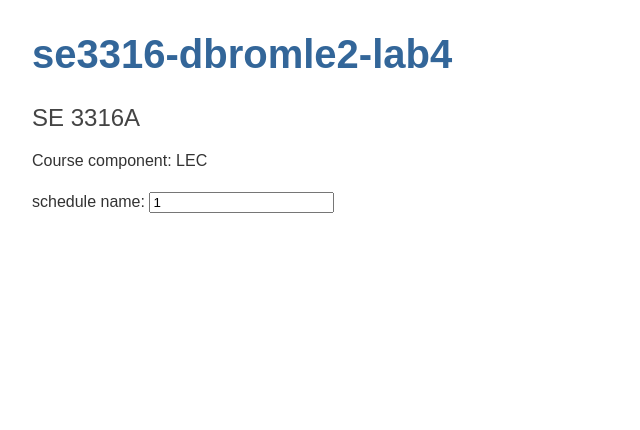
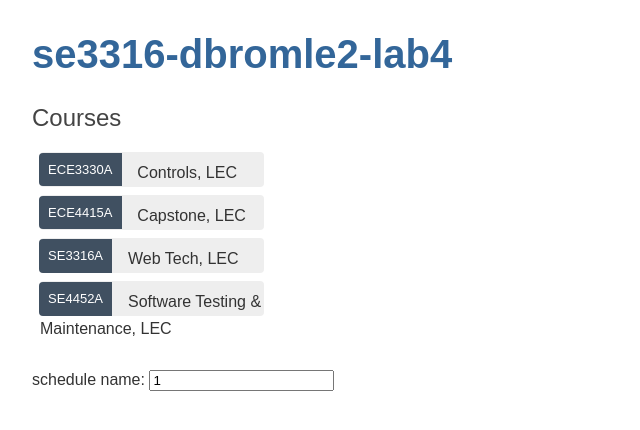
Before and after one commit to dbromle2/se3316-dbromle2-lab4, an Angular app in the folder lab4/: page / in a window 1280 px wide. Shown: the top 430 px of the page, without its empty margins (0-640 px from the left). Built offline with nearby package versions, Linux system fonts and the light colour scheme.

Commit message:
Angular tutorial step 2 completed & implemented for lab

```diff
--- a/lab4/src/app/course.ts
+++ b/lab4/src/app/course.ts
@@ -1,5 +1,6 @@
 export interface Course {
     subject: string;
     catalog_nbr: string;
+    name: string;
     component: string;
 }
--- a/lab4/src/app/courses/courses.component.css
+++ b/lab4/src/app/courses/courses.component.css
@@ -0,0 +1,44 @@
+/* HeroesComponent's private CSS styles */
+.courses {
+    margin: 0 0 2em 0;
+    list-style-type: none;
+    padding: 0;
+    width: 15em;
+  }
+  .courses li {
+    cursor: pointer;
+    position: relative;
+    left: 0;
+    background-color: #EEE;
+    margin: .5em;
+    padding: .3em 0;
+    height: 1.6em;
+    border-radius: 4px;
+  }
+  .courses li:hover {
+    color: #607D8B;
+    background-color: #DDD;
+    left: .1em;
+  }
+  .courses li.selected {
+    background-color: #CFD8DC;
+    color: white;
+  }
+  .courses li.selected:hover {
+    background-color: #BBD8DC;
+    color: white;
+  }
+  .courses .id {
+    display: inline-block;
+    font-size: small;
+    color: white;
+    padding: 0.8em 0.7em 0 0.7em;
+    background-color:#405061;
+    line-height: 1em;
+    position: relative;
+    left: -1px;
+    top: -4px;
+    height: 1.8em;
+    margin-right: .8em;
+    border-radius: 4px 0 0 4px;
+  }
--- a/lab4/src/app/courses/courses.component.html
+++ b/lab4/src/app/courses/courses.component.html
@@ -1,2 +1,23 @@
-<h2>{{course.subject}} {{course.catalog_nbr}}</h2>
-<div><span>Course component: </span>{{course.component}}</div>
+<h2>Courses</h2>
+<ul class="courses">
+    <li *ngFor="let course of courses"
+        [class.selected]="course === selectedCourse"
+        (click)="onSelect(course)">
+        <span class="id">{{course.subject}}{{course.catalog_nbr}}</span> {{course.name}}, {{course.component}}
+    </li>
+</ul>
+
+<div *ngIf="selectedCourse">
+    <h2>{{selectedCourse.name}} Details</h2>
+    <div><span>course: </span>{{selectedCourse.subject}}{{selectedCourse.catalog_nbr}}</div>
+    <div>
+        <div>name:
+            {{selectedCourse.name}}
+        </div>
+    </div>
+</div>
+
+
+
+<!-- <h2>{{course.subject}} {{course.catalog_nbr}}</h2>
+<div><span>Course component: </span>{{course.component}}</div> -->
--- a/lab4/src/app/courses/courses.component.ts
+++ b/lab4/src/app/courses/courses.component.ts
@@ -1,5 +1,6 @@
 import { Component, OnInit } from '@angular/core';
 import { Course } from "../course";
+import { COURSES } from "../mock-courses";
 
 @Component({
   selector: 'app-courses',
@@ -7,15 +8,21 @@ import { Course } from "../course";
   styleUrls: ['./courses.component.css']
 })
 export class CoursesComponent implements OnInit {
-  course: Course = {
-    subject: "SE",
-    catalog_nbr: "3316A",
-    component: "LEC"
-  };
+  courses = COURSES;
+  // course: Course = {
+  //   subject: "SE",
+  //   catalog_nbr: "3316A",
+  //   name: "Web Tech",
+  //   component: "LEC"
+  // };
+  selectedCourse: Course;
 
   constructor() { }
 
   ngOnInit(): void {
   }
 
+  onSelect(course: Course): void{
+    this.selectedCourse = course;
+  }
 }
--- a/lab4/src/app/mock-courses.ts
+++ b/lab4/src/app/mock-courses.ts
@@ -1 +1,9 @@
+import { Subject } from 'rxjs';
 import { Course } from "./course";
+
+export const COURSES: Course[] = [
+    {subject: "ECE", catalog_nbr: "3330A", name: "Controls", component: "LEC"},
+    {subject: "ECE", catalog_nbr: "4415A", name: "Capstone", component: "LEC"},
+    {subject: "SE", catalog_nbr: "3316A", name: "Web Tech", component: "LEC"},
+    {subject: "SE", catalog_nbr: "4452A", name: "Software Testing & Maintenance", component: "LEC"}
+];
```
